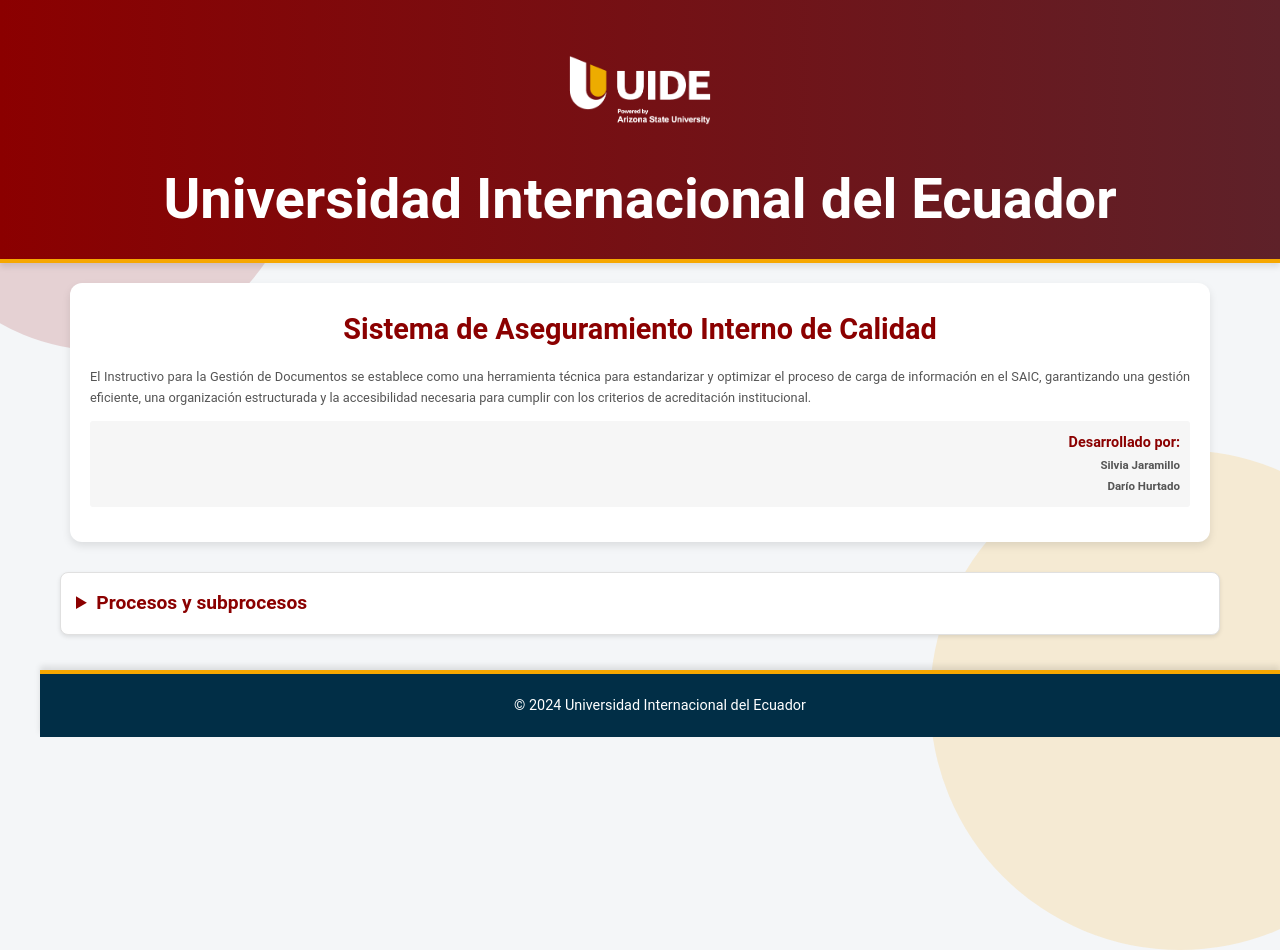
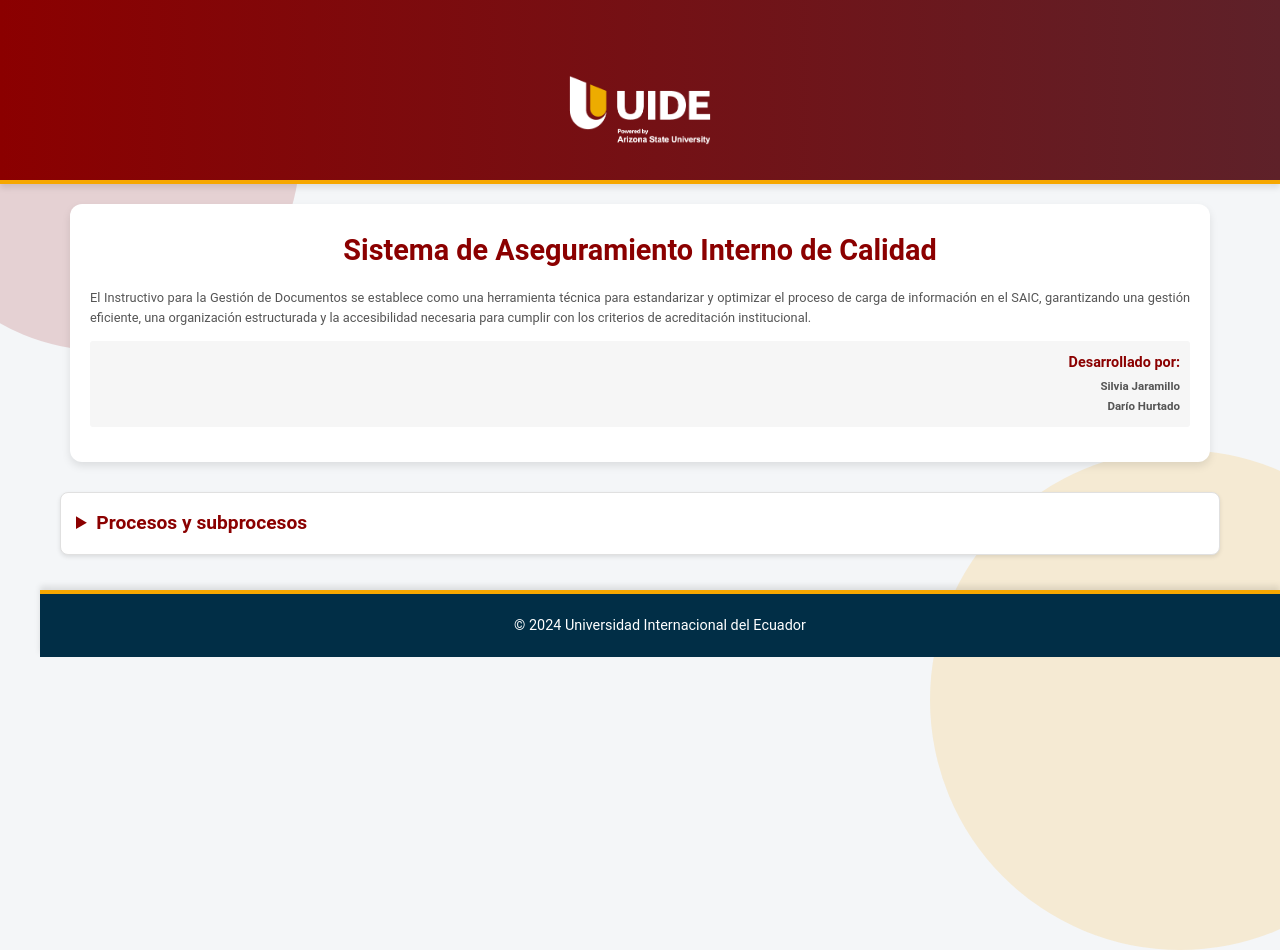
Before and after one commit to 1neodat/SAIC, a plain HTML site: page index.html in a window 1280 px wide. Shown: the top 950 px of the page. Drawn offline with Linux system fonts and the light colour scheme.

Commit message:
Update index.html

```diff
--- a/index.html
+++ b/index.html
@@ -197,10 +197,9 @@
 
 
       <header>
-<div style="display: flex; align-items: center; justify-content: center; margin-top: 20px;">
+<div style="display: flex; align-items: center; justify-content: center; margin-top: 40px;">
     <img src="https://raw.githubusercontent.com/1neodat/SAIC/main/UIDE_logo-02.png" alt="Logo Universidad Internacional del Ecuador" style="width: 150px; height: auto;">
 </div>
- <h1>Universidad Internacional del Ecuador</h1>
       </header>
       <main>
       <div class="card">
```
